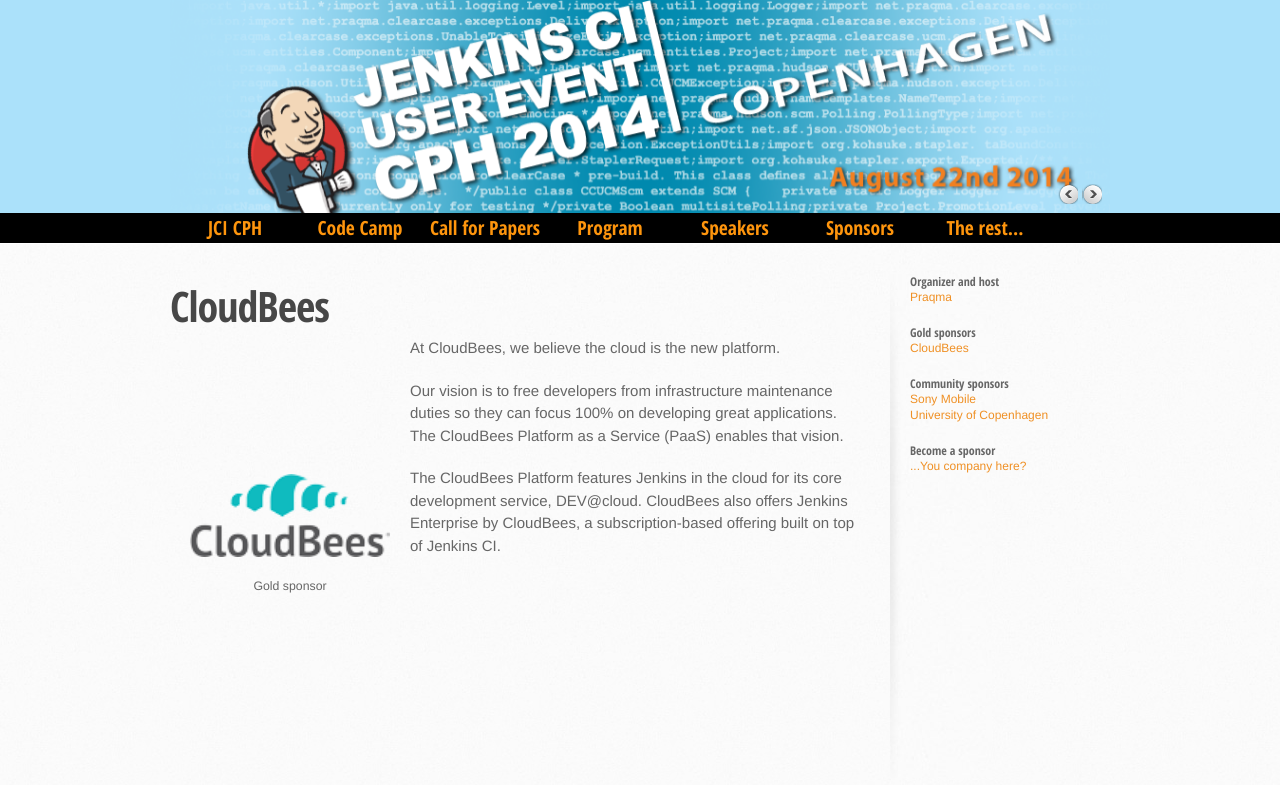
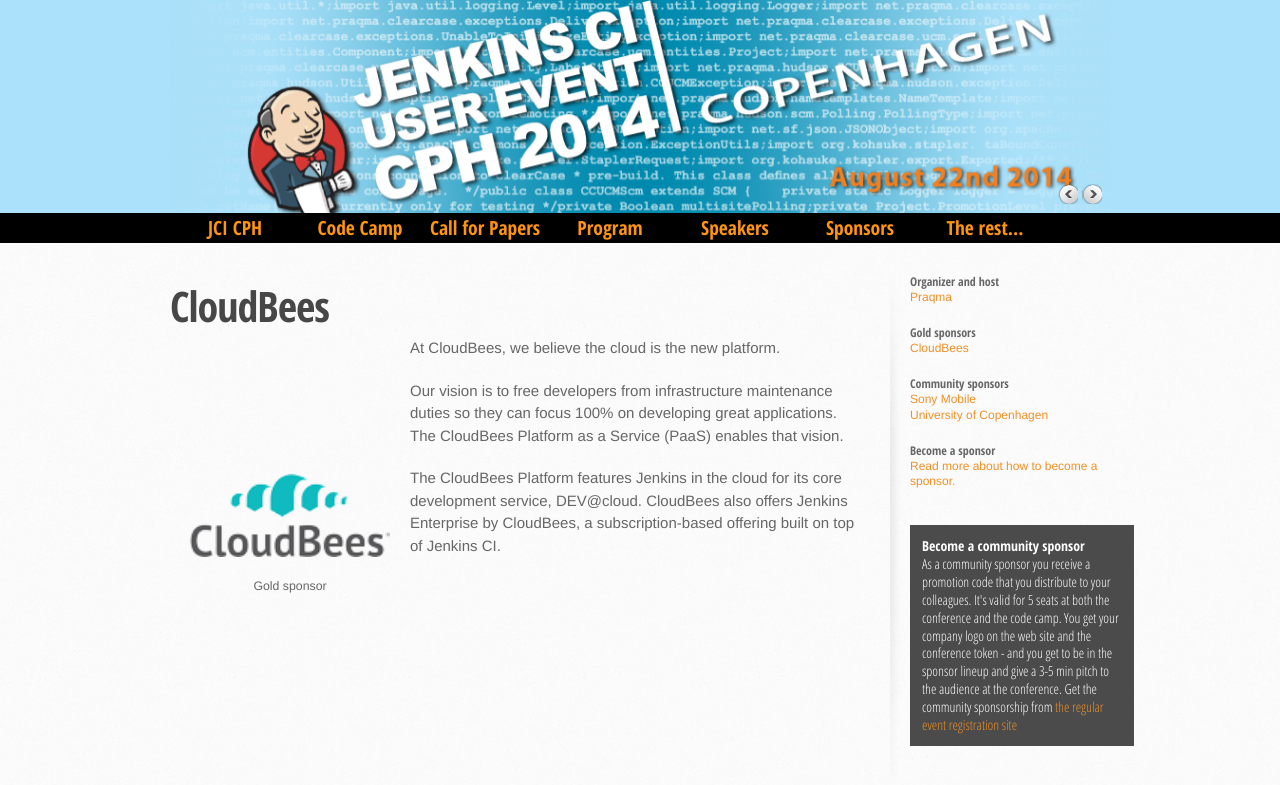
Before and after one commit to JCICPH/jcicph.github.io, a Jekyll site: the page built from sponsors/cloudbees.md, in a window 1280 px wide. Shown: the top 785 px of the page. Built offline with Jekyll 4.4.1, drawn with Linux system fonts in a browser that asks for light colours; nearby versions of some CDN libraries.

Commit message:
Integrated origin/ready/sponsor-packages

```diff
--- a/_includes/sponsor-sidebar.html
+++ b/_includes/sponsor-sidebar.html
@@ -18,6 +18,12 @@
 
   <h1>Become a sponsor</h1>
   <p>
-    <a href="mailto:events@praqma.com?subject=Please+contact+me+-+regarding+a+sponsorship+for+the+Copenhagen+Jenkins+CI+events+2014">...You company here?</a>
+    <a href="/sponsors/packages.html">Read more about how to become a sponsor.</a>
   </p>
+
+<div style="height:15px"></div>
+<div class="darkbox" style="font-size:115%">
+  <div style="float:left;"><h1>Become a community sponsor</h1></div>
+  <div>
+    <br/>As a community sponsor you receive a promotion code that you distribute to your colleagues. It's valid for 5 seats at both the conference and the code camp. You get your company logo on the web site and the conference token -  and you get to be in the sponsor lineup and give a 3-5 min pitch to the audience at the conference.  Get the community sponsorship from <a href="http://jcicph14.eventbrite.com" target="_blank"> the regular event registration site</a>   </div>
 </aside>
```
Also changed, not shown: sponsors/packages.md (added, +7 -0 lines), images/crowdfunding.jpg (added), 1 other file.
